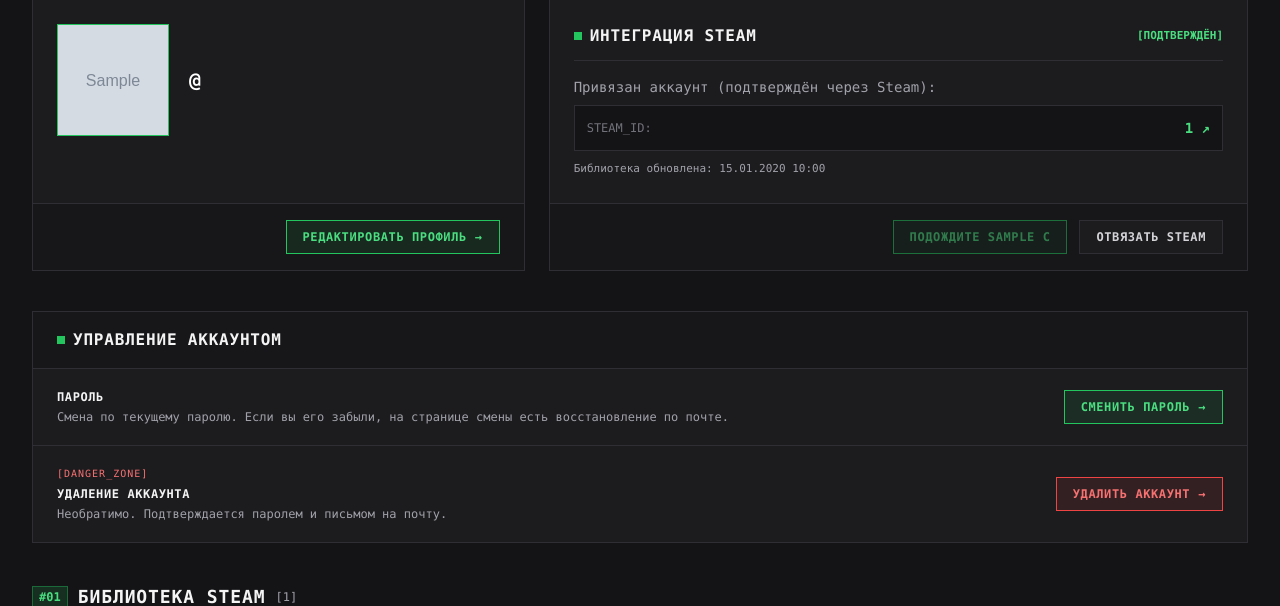
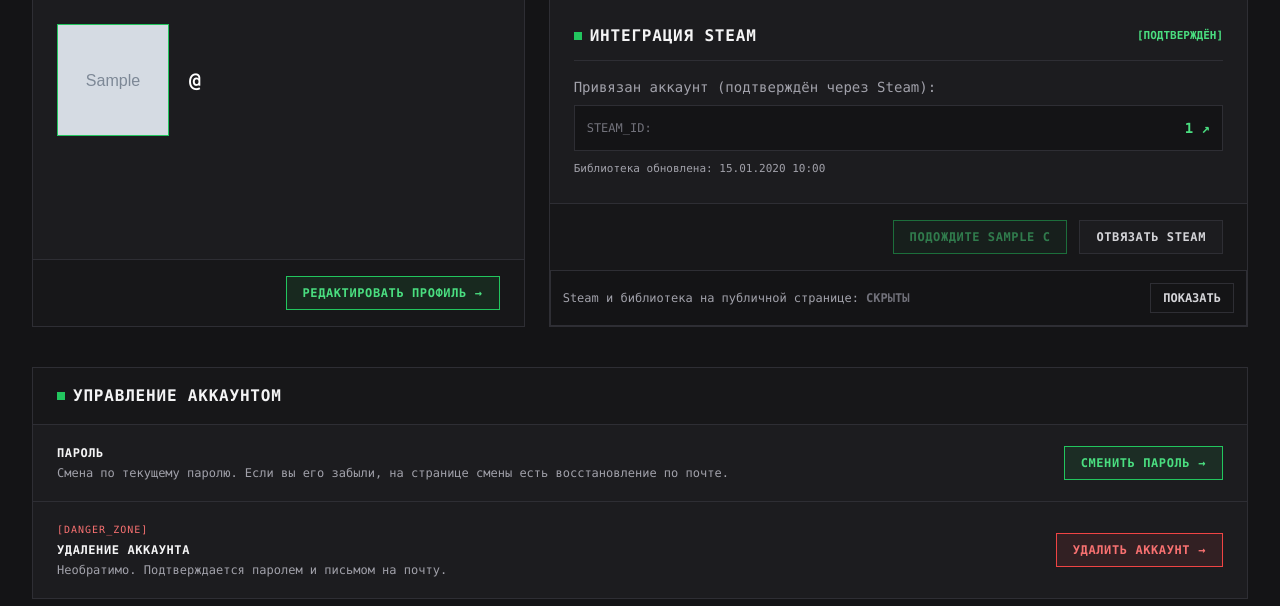
Before and after one commit to WoodenGear-GameDev/Playlog, a Django app: template templates/accounts/profile.html in a window 1280 px wide. Shown: the part 210-816 px from the top of the page. Run offline with Django 5.2, Linux system fonts and the light colour scheme; the template is opened without the code that fills it: most values are stand-ins (such as "Sample title", 1, 10 or a date in 2020); grey boxes marked "Sample" are stand-in pictures; some libraries are stand-ins or nearby versions.

Commit message:
feat: let users hide Steam profile and library from public page

```diff
--- a/accounts/models.py
+++ b/accounts/models.py
@@ -29,6 +29,9 @@ class Profile(models.Model):
     )
     library_sync_requested_at = models.DateTimeField(
         'Последний запрос обновления', null=True, blank=True
+    )
+    show_steam = models.BooleanField(
+        'Показывать Steam и библиотеку другим', default=False
     )
 
     class Meta:
--- a/accounts/urls.py
+++ b/accounts/urls.py
@@ -30,4 +30,5 @@ urlpatterns = [
     path('delete/', views.account_delete, name='account_delete'),
     path('delete/confirm/<str:token>/', views.account_delete_confirm, name='account_delete_confirm'),
     path('library/refresh/', views.library_refresh, name='library_refresh'),
+    path('profile/privacy/', views.profile_privacy, name='profile_privacy'),
 ]
--- a/templates/accounts/profile.html
+++ b/templates/accounts/profile.html
@@ -124,6 +124,21 @@
                     </form>
                 {% endif %}
             </div>
+            <form method="post" action="{% url 'profile_privacy' %}"
+                    class="flex flex-wrap items-center justify-between gap-2 p-3 border border-paper-300 dark:border-carbon-800 bg-paper-50 dark:bg-carbon-950 font-mono text-xs">
+                {% csrf_token %}
+                <input type="hidden" name="show_steam" value="{% if profile.show_steam %}0{% else %}1{% endif %}">
+                <span class="text-zinc-600 dark:text-zinc-400">
+                    Steam и библиотека на публичной странице:
+                    <strong class="{% if profile.show_steam %}text-signal-600 dark:text-signal-400{% else %}text-zinc-500{% endif %}">
+                        {% if profile.show_steam %}ВИДНЫ ВСЕМ{% else %}СКРЫТЫ{% endif %}
+                    </strong>
+                </span>
+                <button type="submit"
+                        class="px-3 py-1.5 font-bold uppercase border border-paper-300 dark:border-carbon-800 hover:border-signal-500 text-zinc-700 dark:text-zinc-300 hover:text-signal-600 dark:hover:text-signal-400 transition-colors">
+                    {% if profile.show_steam %}СКРЫТЬ{% else %}ПОКАЗАТЬ{% endif %}
+                </button>
+            </form>
         </section>
 
     </div>
```
Also changed, not shown: accounts/views.py (+12 -0 lines), accounts/migrations/0006_profile_show_steam.py (added).
